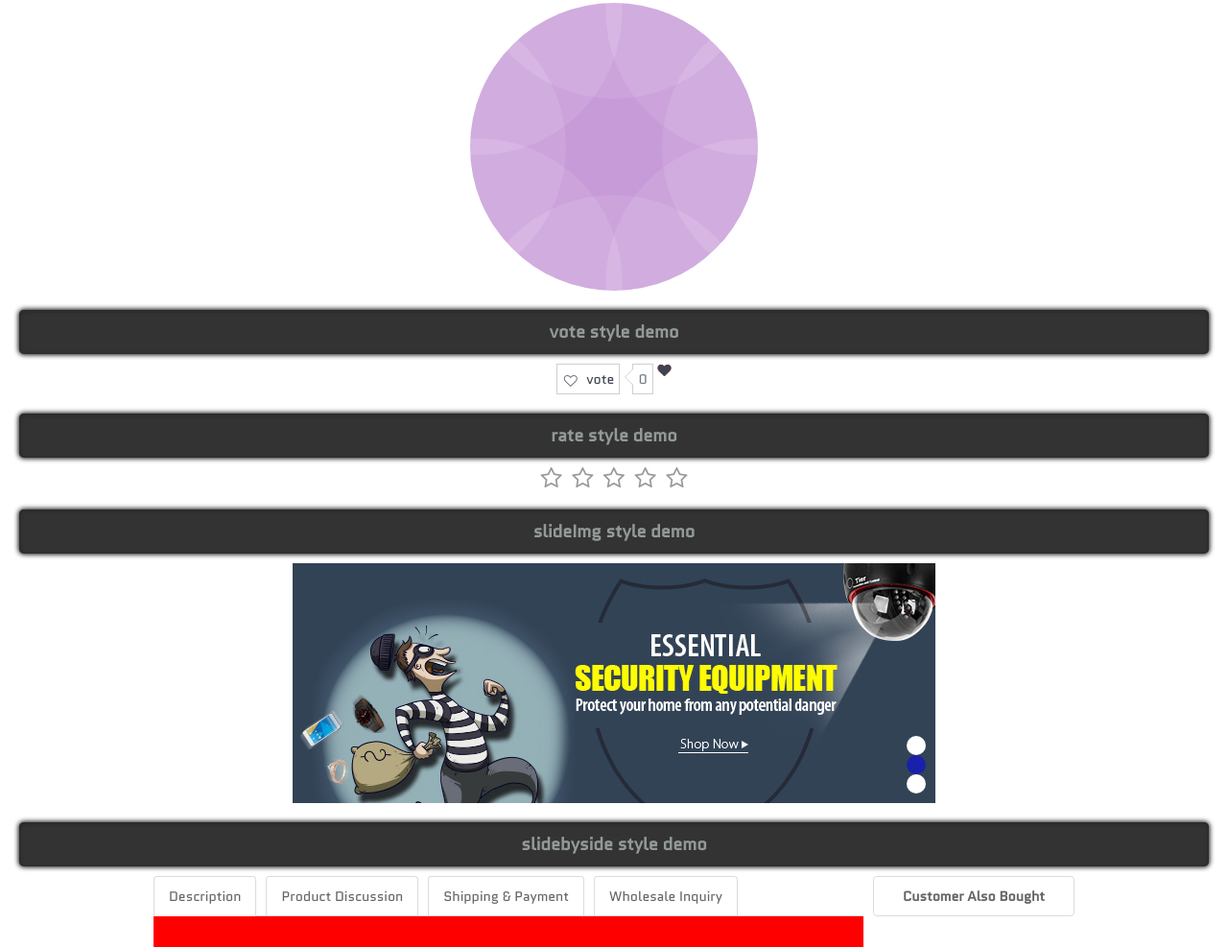
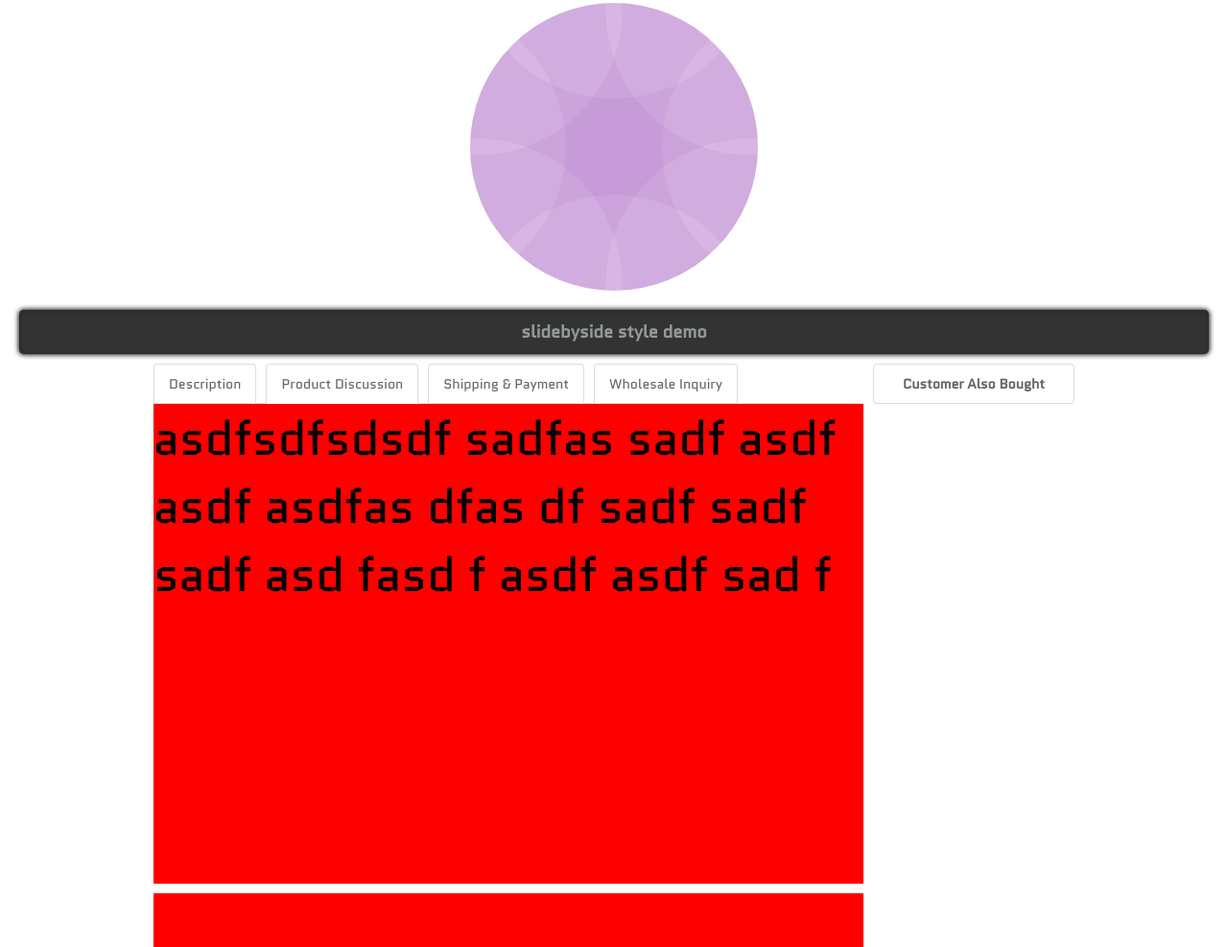
Before and after one commit to Franciscowxp/Small_component, a website: page static/demo.html in a window 1280 px wide. Shown: the part 73-1060 px from the top of the page at 96% size. Drawn offline with Linux system fonts and the light colour scheme.

Commit message:
fix a problem

```diff
--- a/static/demo.html
+++ b/static/demo.html
@@ -7,11 +7,58 @@
         <script src='./js/demo.js'></script>
         <link rel="stylesheet" type="text/css" href="./css/demo.css"></head>
         <body>
+
             <section>
                 <header>
                     <h1>circle style demo</h1>
                 </header>
                 <div class="circle "></div>
+            </section>
+            <section>
+                <header>
+                    <h1>slidebyside style demo</h1>
+                </header>
+                    <div class="moreInfo">
+                        <div class="moreInfoCon">
+                            <div class="backUp"></div>
+                            <div class="moreInfoBar">
+                                <ul>
+                                    <li><a href="" data-scroll="#description" title="" class="active">Description</a></li>
+                                    <li><a href="" data-scroll="#product" title="">Product Discussion</a></li>
+                                    <li><a href="" data-scroll="#shipping" title="">Shipping & Payment</a></li>
+                                    <li><a href="" data-scroll="#wholesale" title="">Wholesale Inquiry</a></li>
+                                </ul>
+                            </div>
+                        <div class="moreInfoSec" id="description">
+                            asdfsdfsdsdf
+                            sadfas
+                            sadf
+                            asdf
+                            asdf
+                            asdfas
+                            dfas
+                            df
+                            sadf
+                            sadf
+                            sadf
+                            asd
+                            fasd
+                            f
+                            asdf
+                            asdf
+                            sad
+                            f
+                        </div>
+                        <div class="moreInfoSec" id="product">
+
+                        </div>
+                        </div>
+                        <div class="moreInfoAside">
+                        <div class="moreAsideSec">
+                            <h4>Customer Also Bought</h4>
+                        </div>
+                        </div>
+                    </div>
             </section>
             <section>
                 <header>
@@ -54,33 +101,5 @@
                     </ul>
                 </div>
             </section>
-            <section>
-                <header>
-                    <h1>slidebyside style demo</h1>
-                </header>
-                    <div class="moreInfo">
-                    <div class="moreInfoCon">
-                        <div class="moreInfoBar">
-                            <ul>
-                                <li><a href="" data-scroll="#description" title="" class="active">Description</a></li>
-                                <li><a href="" data-scroll="#product" title="">Product Discussion</a></li>
-                                <li><a href="" data-scroll="#shipping" title="">Shipping & Payment</a></li>
-                                <li><a href="" data-scroll="#wholesale" title="">Wholesale Inquiry</a></li>
-                            </ul>
-                        </div>
-                        <div class="moreInfoSec" id="description">
-
-                        </div>
-                        <div class="moreInfoSec" id="product">
-
-                        </div>
-                    </div>
-                    <div class="moreInfoAside">
-                        <div class="moreAsideSec">
-                            <h4>Customer Also Bought</h4>
-                        </div>
-                    </div>
-                    </div>
-            </section>
         </body>
     </html>
--- a/static/js/component.js
+++ b/static/js/component.js
@@ -9,11 +9,13 @@
                 jQuery(this).click(function(event) {
                     event.preventDefault();
                     var scrolltodom = jQuery(this).attr("data-scroll");
+                    if(jQuery(scrolltodom).length) {
                         jQuery(this).addClass("active").parent("li").siblings().find("a").removeClass("active");
                         jQuery('html,body').animate({
                             scrollTop: jQuery(scrolltodom).offset().top - offset
                         }, config.speed);
                         return false;
+                    }
                 });
             })
         },
@@ -228,7 +230,7 @@ function scrollbyside(padding, bar, aside, content) {
     this.bar = jQuery(bar);
     this.aside = jQuery(aside);
     this.content = jQuery(content);
-    this.padding = padding;
+    this.backUp = this.content.find('.backUp');
     this.originHeight = this.bar.height();
     this.originAsideHeight = this.aside.height();
     this.bar.data('oldValue', 'static');
@@ -246,6 +248,7 @@ scrollbyside.prototype = {
             var barRect = that.bar.get(0).getBoundingClientRect();
             var contentRect = that.content.get(0).getBoundingClientRect();
             if (barRect.top <= 0) {
+                that.backUp.addClass('active');
                 that.bar.css({
                     position: 'fixed',
                     top: '0',
@@ -257,13 +260,13 @@ scrollbyside.prototype = {
                     zIndex: '3'
                 });
             }
-            if (contentRect.bottom <= that.originHeight + that.padding) {
+            if (contentRect.bottom <= that.originHeight) {
                 that.bar.css({
                     position: 'absolute',
-                    top: contentHeight - that.originHeight - that.padding
+                    top: contentHeight - that.originHeight
                 });
             }
-            if (contentRect.bottom >= that.originHeight + that.padding && contentRect.top <= 0) {
+            if (contentRect.bottom >= that.originHeight && contentRect.top <= 0) {
                 that.bar.css({
                     position: 'fixed',
                     top: '0',
@@ -278,10 +281,11 @@ scrollbyside.prototype = {
             if (contentRect.bottom <= that.originAsideHeight) {
                 that.aside.css({
                     position: 'absolute',
-                    top: contentHeight - that.originAsideHeight - that.padding
+                    top: contentHeight - that.originAsideHeight
                 });
             }
-            if (contentRect.top >= that.originHeight + that.padding) {
+            if (contentRect.top >= 0 ) {
+                that.backUp.removeClass('active');
                 that.bar.css({
                     position: 'static'
                 });
@@ -306,10 +310,13 @@ scrollbyside.prototype = {
         };
     },
     barActive: function(aim, as, height) {
-        var rect = jQuery(aim).get(0).getBoundingClientRect();
+        var dom  = jQuery(aim).get(0);
+        if (dom) {
+            var rect = dom.getBoundingClientRect();
             if (height < rect.bottom && rect.top <= height) {
                 as.removeClass('active');
                 jQuery("a[data-scroll='" + aim + "']").addClass('active')
             }
         }
     }
+}
--- a/static/sass/components/_slidebyside.scss
+++ b/static/sass/components/_slidebyside.scss
@@ -64,4 +64,13 @@
 	background: red;
 	width: 100%;
 	height: 500px;
+	font-size: 50px;
 }
+.backUp {
+	width: 100%;
+	height: 42px;
+	display: none;
+}
+.backUp.active {
+	display: block;
+}
```
Also changed, not shown: static/css/demo.css. Lines whose indentation alone changed are shown as unchanged.
